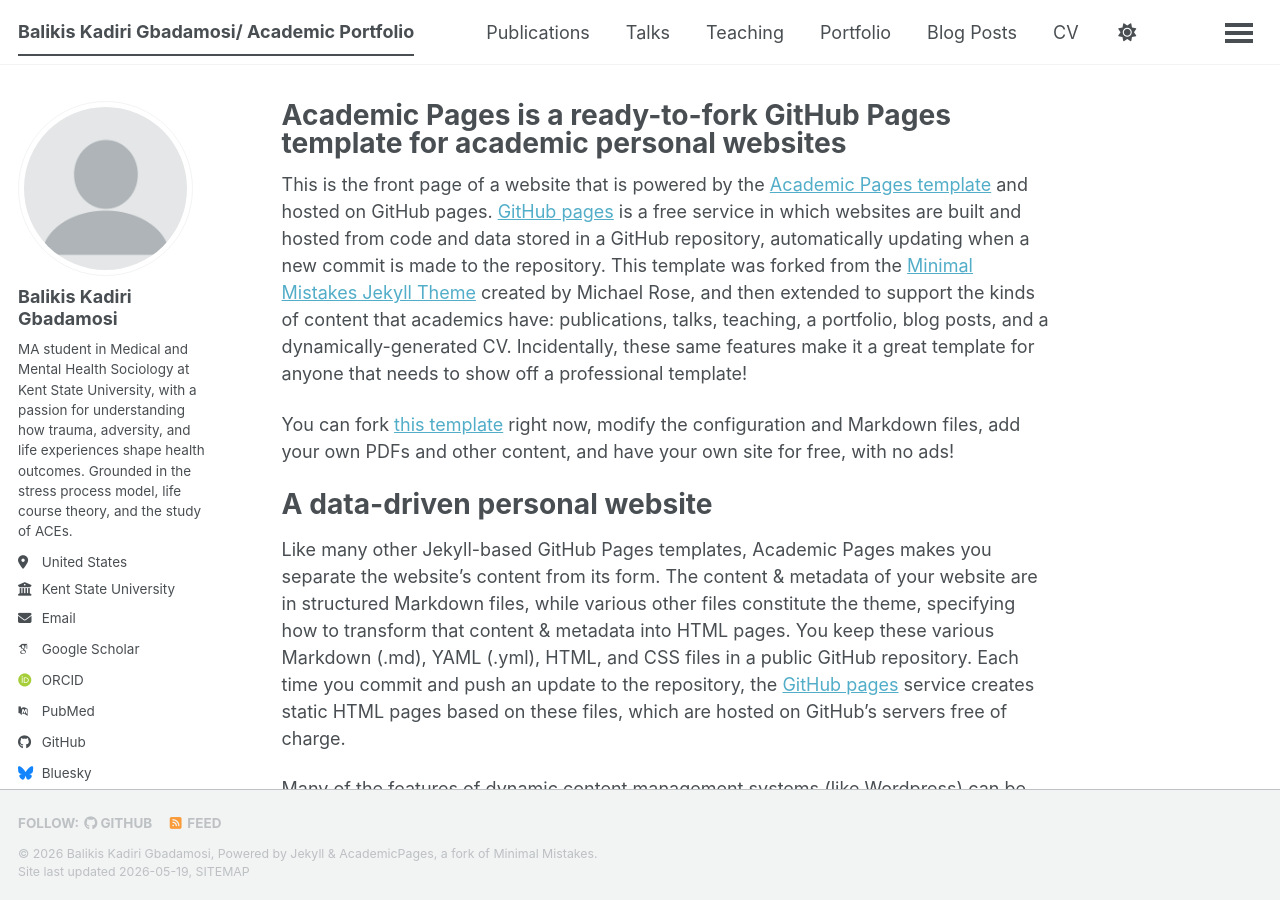
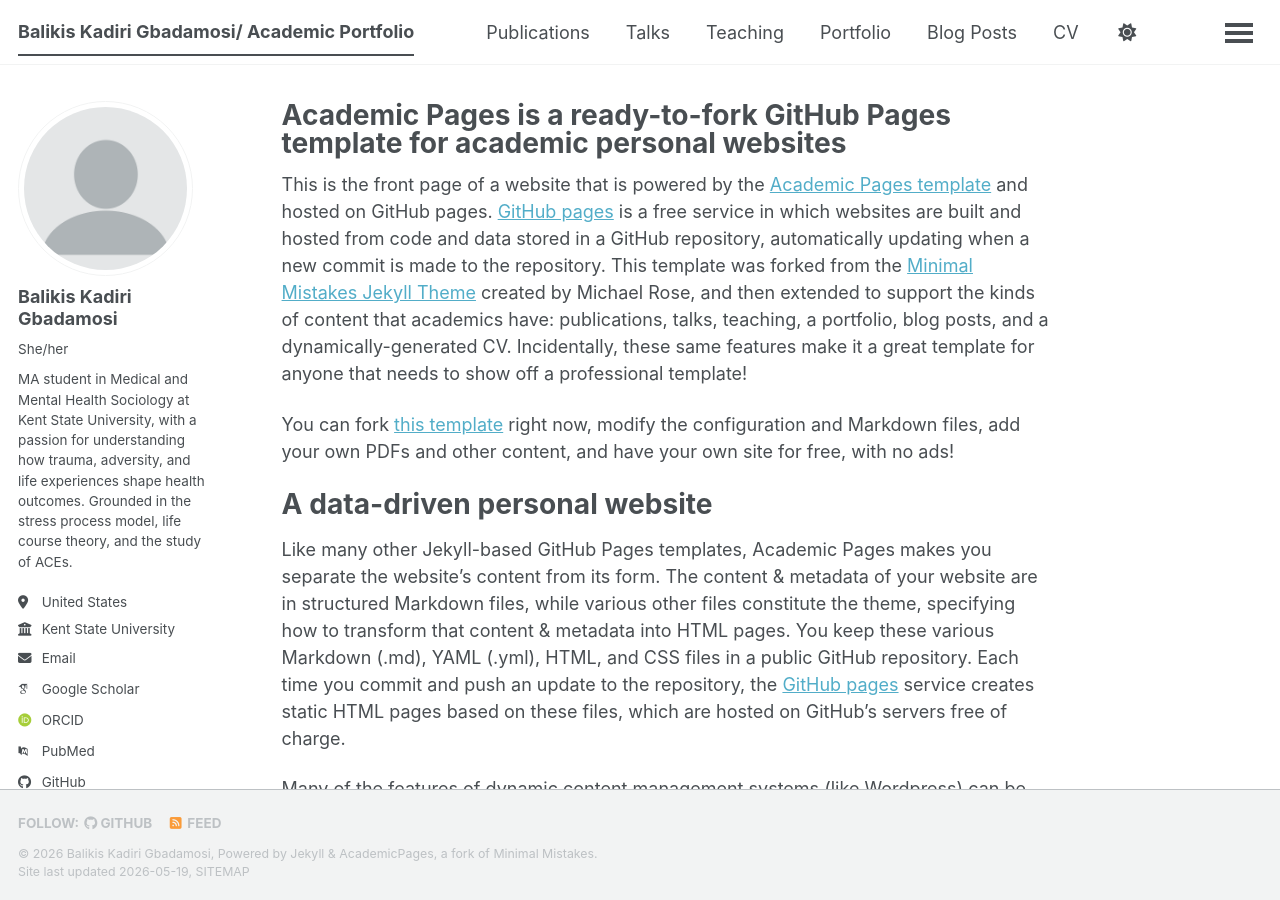
Before and after one commit to balikis-Gbadamosi/balikis-Gbadamosi.github.io, a Jekyll site: the page built from _pages/about.md, in a window 1280 px wide and 900 px high. Built offline with Jekyll 4.4.1, drawn with Linux system fonts in a browser that asks for light colours; some web fonts are replaced; a script bundle is joined from its source files by our own code; library files that are not in the unit come from our copies.

Commit message:
Update _config.yml

```diff
--- a/_config.yml
+++ b/_config.yml
@@ -25,7 +25,8 @@
   # Biographic information
   avatar           : "profile.png"
   name             : "Balikis Kadiri Gbadamosi"
-  pronouns         : "MA student in Medical and Mental Health Sociology at Kent State University, with a passion for understanding how trauma, adversity, and life experiences shape health outcomes. Grounded in the stress process model, life course theory, and the study of ACEs."
+  pronouns         : "She/her"
+  bio              : " MA student in Medical and Mental Health Sociology at Kent State University, with a passion for understanding how trauma, adversity, and life experiences shape health outcomes. Grounded in the stress process model, life course theory, and the study of ACEs."
   location         : "United States"
   employer         : "Kent State University"
   uri              : # URL
@@ -50,7 +51,7 @@
   bitbucket        : # Username - Update with your username on the site
   codepen          : # Username
   dribbble         : # Username
-  github           : "academicpages"
+  github           : "balikis-Gbadamosi"
   kaggle           : # Username
   stackoverflow    : # User number or user number and name (i.e., use "1" or "1/jeff-atwood")
 
```
